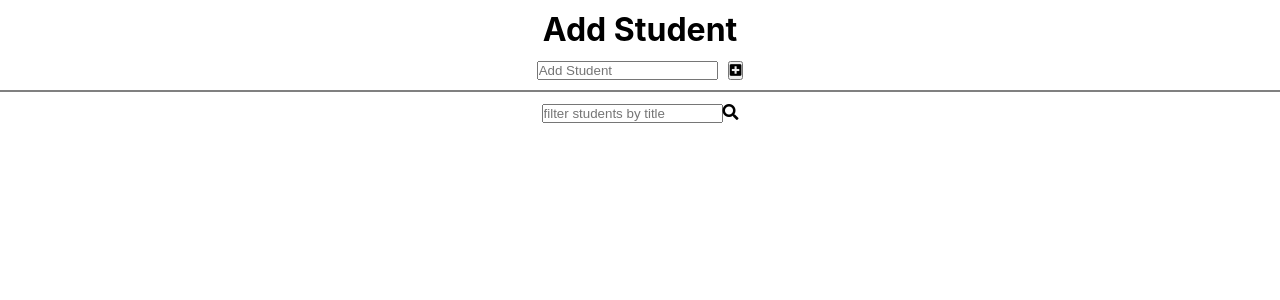
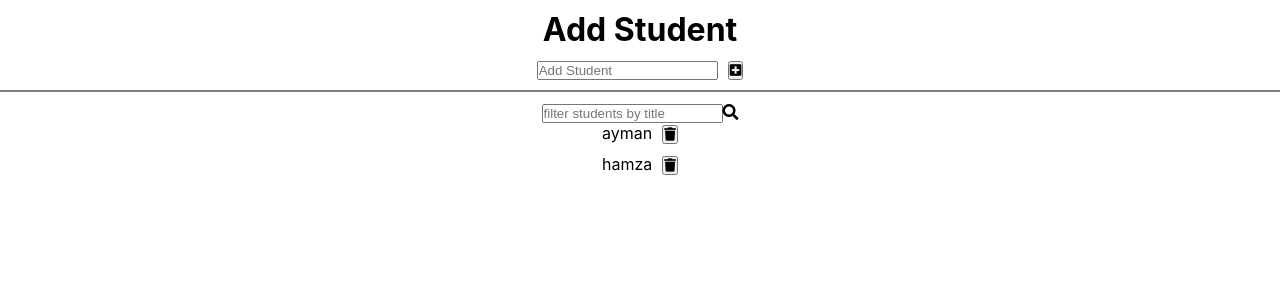
Before and after one commit to cojino/work, a React (Create React App) app: page / in a window 1280 px wide. Shown: the top 300 px of the page. Built offline with nearby package versions, Linux system fonts and the light colour scheme.

Commit message:
add some class

```diff
--- a/src/App.js
+++ b/src/App.js
@@ -3,16 +3,23 @@ import { useState, useRef } from "react";
 import "./App.css";
 import AddStudent from "./components/AddStudent";
 import ListStudent from "./components/ListStudent";
+import { Student } from "./models/Student";
+//class thing
+const BigStudentList = [new Student(1, "ayman"), new Student(2, "hamza")];
 
 const App = () => {
-  const [listStudent, setlistStudent] = useState([]);
-  const [listStudentBackup, setlistStudentBackup] = useState([]);
+  const [listStudent, setlistStudent] = useState(BigStudentList);
+  const [listStudentBackup, setlistStudentBackup] = useState(BigStudentList);
   const filterStudentInput = useRef("");
 
-  const addNewStudent = (newTask) => {
-    if (newTask !== "") {
-      setlistStudent([...listStudent, newTask]);
-      setlistStudentBackup([...listStudentBackup, newTask]);
+  const addNewStudent = (nameStudent) => {
+    if (nameStudent !== "") {
+      let nameStudentList = [
+        ...listStudent,
+        new Student(listStudent.length + 1, nameStudent),
+      ];
+      setlistStudent([...nameStudentList]);
+      setlistStudentBackup([...nameStudentList]);
     } else alert(" student name should not be empty");
   };
 
@@ -20,7 +27,7 @@ const App = () => {
     if (window.confirm("Are you sure ?") === false) return;
 
     let newlistStudent = [...listStudent];
-    newlistStudent = newlistStudent.filter((_, index) => index !== idTask);
+    newlistStudent = newlistStudent.filter((c) => c.id !== idTask);
     setlistStudent([...newlistStudent]);
     setlistStudentBackup([...newlistStudent]);
   };
--- a/src/components/ListStudent.js
+++ b/src/components/ListStudent.js
@@ -1,14 +1,14 @@
 import React from "react";
-import AddStudent from "./student";
+import Student from "./student";
 
 const ListStudent = ({ list, onDeleteStudent }) => {
   return (
     <ul>
-      {list.map((studentTitle, index) => (
-        <AddStudent
-          key={index}
-          id={index}
-          title={studentTitle}
+      {list.map((s) => (
+        <Student
+          key={s.id}
+          id={s.id}
+          title={s.name}
           onDeleteStudent={onDeleteStudent}
         />
       ))}
--- a/src/components/student.js
+++ b/src/components/student.js
@@ -1,6 +1,6 @@
 import React from "react";
 
-const AddStudent = ({ title, id, onDeleteStudent }) => {
+const Student = ({ title, id, onDeleteStudent }) => {
   return (
     <li>
       <span>{title}</span>
@@ -11,4 +11,4 @@ const AddStudent = ({ title, id, onDeleteStudent }) => {
   );
 };
 
-export default AddStudent;
+export default Student;
--- /dev/null
+++ b/src/models/Student.js
@@ -0,0 +1,6 @@
+export class Student {
+  constructor(id, name) {
+    this.name = name;
+    this.id = id;
+  }
+}
```
